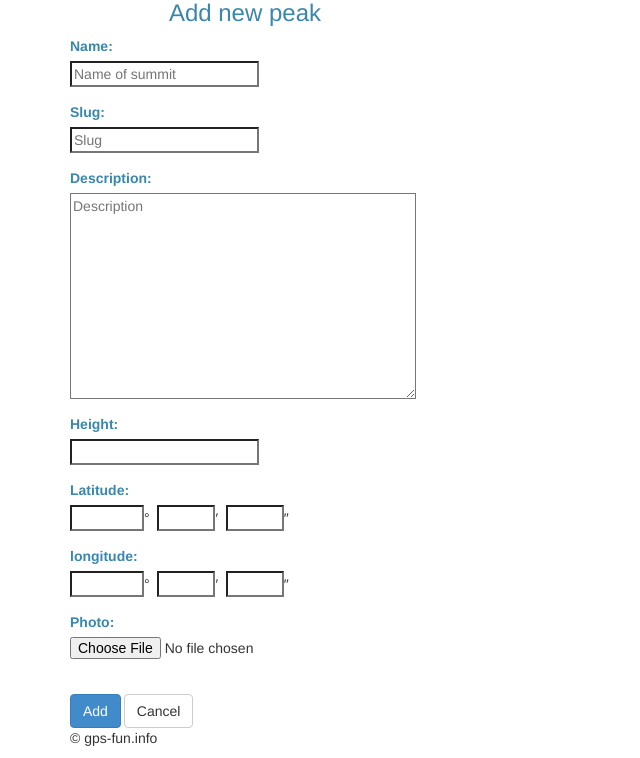
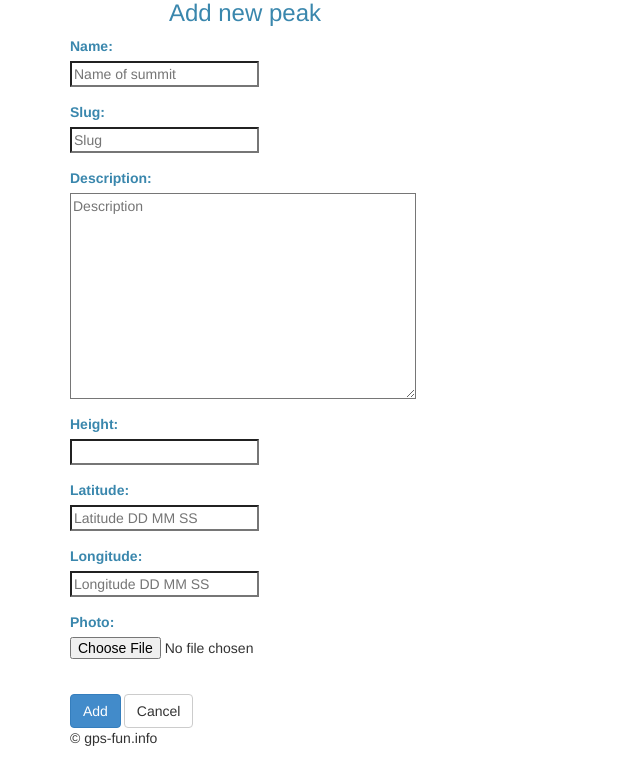
Before and after one commit to kostin-aleks/mountain-routes, a Django app: a page that uses routes/templates/Routes/add_ridge_peak.html in a window 1280 px wide. Shown: the part 92-850 px from the top of the page, without its empty margins (0-640 px from the left). Run offline with Django 3.2, Linux system fonts and the light colour scheme; a user stored in the database is signed in; tables that the repository leaves empty hold one stand-in row (values such as "Sample post"); some libraries are stand-ins or nearby versions.

Commit message:
improved inline editor

```diff
--- a/routes/mountains/forms.py
+++ b/routes/mountains/forms.py
@@ -68,8 +68,8 @@ class PeakPhotoForm(forms.Form):
         widget=ImagePreviewWidget())
 
 
-class PeakForm(forms.Form):
-    """ Form for Peak """
+class NewPeakForm(forms.Form):
+    """ Form for new Peak """
     name = forms.CharField(
         label=_('Name'),
         required=True,
@@ -97,6 +97,35 @@ class PeakForm(forms.Form):
         label=_('Photo'),
         required=False,
         widget=ImagePreviewWidget())
+    latitude = forms.CharField(
+        label=_('Latitude'),
+        required=True,
+        widget=forms.TextInput(attrs={
+            'placeholder': _('Latitude DD MM SS'),
+        }), )
+    longitude = forms.CharField(
+        label=_('Longitude'),
+        required=True,
+        widget=forms.TextInput(attrs={
+            'placeholder': _('Longitude DD MM SS'),
+        }), )
+
+    def clean_slug(self):
+        """
+        validate field slug
+        """
+        slug = self.cleaned_data['slug']
+        pattern = r'[^\-a-z0-9]'
+        if re.search(pattern, slug):
+            # Character other then . a-z 0-9 was found
+            raise ValidationError(
+                _("The slug must consist only of the characters (a-z, 0-9 and -)."))
+
+        return slug
+
+
+class PeakForm(NewPeakForm):
+    """ Form for Peak """
     latitude_degree = forms.IntegerField(
         label=_('degrees'),
         required=True,
@@ -140,19 +169,10 @@ class PeakForm(forms.Form):
         max_value=59,
         widget=forms.NumberInput(attrs={'size': 2})
     )
-
-    def clean_slug(self):
-        """
-        validate field slug
-        """
-        slug = self.cleaned_data['slug']
-        pattern = r'[^\-a-z0-9]'
-        if re.search(pattern, slug):
-            # Character other then . a-z 0-9 was found
-            raise ValidationError(
-                _("The slug must consist only of the characters (a-z, 0-9 and -)."))
-
-        return slug
+    latitude = forms.CharField(
+        required=False, )
+    longitude = forms.CharField(
+        required=False, )
 
 
 class RouteForm(forms.Form):
@@ -270,6 +290,31 @@ class RouteSectionForm(forms.ModelForm):
         )
 
 
+class RouteNewPointForm(forms.Form):
+    """ Form for new RoutePoint """
+    latitude = forms.CharField(
+        label=_('Latitude'),
+        required=True,
+        widget=forms.TextInput(attrs={
+            'placeholder': _('Latitude DD MM SS'),
+        }), )
+
+    longitude = forms.CharField(
+        label=_('Longitude'),
+        required=True,
+        widget=forms.TextInput(attrs={
+            'placeholder': _('Longitude DD MM SS'),
+        }), )
+
+    description = forms.CharField(
+        label=_('Description'),
+        required=True,
+        widget=forms.Textarea(attrs={
+            'placeholder': _('Description'),
+            'rows': 2,
+        }), )
+
+
 class RoutePointForm(forms.Form):
     """ Form for RoutePoint """
     latitude_degree = forms.IntegerField(
--- a/routes/mountains/models.py
+++ b/routes/mountains/models.py
@@ -1,6 +1,7 @@
 """ mountains models """
 
 import math
+import re
 from slugify import slugify
 
 from django.contrib.auth import get_user_model
@@ -78,7 +79,10 @@ class GeoPoint(models.Model):
         """
         items = list(map(int, re.findall(r'\d+', string)))
         if items:
-            return items[0] + items[1] / 60.0 + items[2] / 3600.0
+            degree = items[0] + items[1] / 60.0 + items[2] / 3600.0
+            if 'W' in string or 'S' in string or 'ю.ш.' in string or 'з.д.' in string:
+                degree = -degree
+            return degree
 
     def field_value(self, name='lat'):
         """
--- a/routes/mountains/views.py
+++ b/routes/mountains/views.py
@@ -18,8 +18,8 @@ from routes.mountains.models import (
     Ridge, Peak, Route, GeoPoint, RouteSection, RoutePoint, RoutePhoto,
     PeakPhoto, RidgeInfoLink)
 from routes.mountains.forms import (
-    RidgeForm, PeakForm, RouteForm, RouteSectionForm, RoutePointForm,
-    PeakPhotoForm, RidgeLinkForm, RoutePhotoForm)
+    RidgeForm, PeakForm, NewPeakForm, RouteForm, RouteSectionForm, RoutePointForm,
+    PeakPhotoForm, RidgeLinkForm, RoutePhotoForm, RouteNewPointForm)
 
 
 def divide_into_groups_of_three(lst):
@@ -322,18 +322,12 @@ def add_ridge_peak(request, slug):
         raise PermissionDenied()
 
     if request.method == 'POST':
-        form = PeakForm(request.POST)
+        form = NewPeakForm(request.POST)
 
         if form.is_valid():
             data = form.cleaned_data
-            latitude = abs(data['latitude_degree']) + data['latitude_minute'] / 60.0 \
-                + data['latitude_second'] / 3600.0
-            if data['latitude_degree'] < 0:
-                latitude = - latitude
-            longitude = abs(data['longitude_degree']) + data['longitude_minute'] / \
-                60.0 + data['longitude_second'] / 3600.0
-            if data['longitude_degree'] < 0:
-                longitude = - longitude
+            latitude = GeoPoint.coordinate_from_string(data['latitude'])
+            longitude = GeoPoint.coordinate_from_string(data['longitude'])
 
             Peak.objects.create(
                 ridge=the_ridge,
@@ -346,7 +340,7 @@ def add_ridge_peak(request, slug):
             )
             return HttpResponseRedirect(reverse('ridge', args=[the_ridge.slug]))
     else:
-        form = PeakForm()
+        form = NewPeakForm()
 
     args = {
         'form': form,
@@ -520,7 +514,7 @@ def add_peak_route(request, slug):
 
     args = {
         'form': form,
-        'peak': peak,
+        'peak': the_peak,
     }
 
     return render(
@@ -586,7 +580,7 @@ def edit_route(request, route_id):
         form = RouteForm(initial=data)
 
     form_section = RouteSectionForm()
-    form_point = RoutePointForm()
+    form_point = RouteNewPointForm()
     form_photo = RoutePhotoForm()
 
     args = {}
@@ -738,18 +732,12 @@ def add_route_point(request, route_id):
         raise PermissionDenied()
 
     if request.method == 'POST':
-        form = RoutePointForm(request.POST)
+        form = RouteNewPointForm(request.POST)
 
         if form.is_valid():
             data = form.cleaned_data
-            latitude = abs(data['latitude_degree']) + data['latitude_minute'] / 60.0 \
-                + data['latitude_second'] / 3600.0
-            if data['latitude_degree'] < 0:
-                latitude = - latitude
-            longitude = abs(data['longitude_degree']) + data['longitude_minute'] / \
-                60.0 + data['longitude_second'] / 3600.0
-            if data['longitude_degree'] < 0:
-                longitude = - longitude
+            latitude = GeoPoint.coordinate_from_string(data['latitude'])
+            longitude = GeoPoint.coordinate_from_string(data['longitude'])
             _point = GeoPoint.objects.create(
                 latitude=latitude,
                 longitude=longitude,
--- a/routes/templates/Routes/add_ridge_peak.html
+++ b/routes/templates/Routes/add_ridge_peak.html
@@ -37,7 +37,17 @@
           <label id="height-error" class="has-error" for="id_height">{{ form.height.errors }}</label>
         </div>
 
-        {% include "Routes/point_block.html" %}
+        <div class="form-group">
+          <label for="id_latitude" class="text-info">{{ form.latitude.label }}:</label><br>
+          {{ form.latitude }}
+          <label id="latitude-error" class="has-error" for="id_latitude">{{ form.latitude.errors }}</label>
+        </div>
+
+        <div class="form-group">
+          <label for="id_longitude" class="text-info">{{ form.longitude.label }}:</label><br>
+          {{ form.longitude }}
+          <label id="longitude-error" class="has-error" for="id_longitude">{{ form.longitude.errors }}</label>
+        </div>
 
         <div class="form-group">
           <label for="photo" class="text-info">{{ form.photo.label }}:</label><br>
--- a/routes/templates/Routes/edit_ridge_link.html
+++ b/routes/templates/Routes/edit_ridge_link.html
@@ -1,9 +1,9 @@
 {% load i18n %}
 {% load static %}
 
-<tr>
+<tr hx-target="this" hx-swap="outerHTML">
   <td colspan="3">
-    <form hx-target="this" hx-swap="outerHTML" hx-post="{% url "update-ridge-link" ridge.slug link.id %}" >
+    <form hx-post="{% url "update-ridge-link" ridge.slug link.id %}" >
       {% csrf_token %}
         <div>
             <span class="form-group">
--- a/routes/templates/Routes/edit_route_point.html
+++ b/routes/templates/Routes/edit_route_point.html
@@ -1,9 +1,9 @@
 {% load i18n %}
 {% load static %}
 
-<tr>
+<tr hx-target="this" hx-swap="outerHTML">
   <td colspan="3">
-    <form hx-target="this" hx-swap="outerHTML" hx-post="{% url "update-route-point" route.id point.id %}" >
+    <form hx-post="{% url "update-route-point" route.id point.id %}" >
       {% csrf_token %}
         <div>
             <span class="form-group">
--- a/routes/templates/Routes/edit_route_section.html
+++ b/routes/templates/Routes/edit_route_section.html
@@ -1,9 +1,9 @@
 {% load i18n %}
 {% load static %}
 
-<tr>
+<tr hx-target="this" hx-swap="outerHTML">
   <td colspan="4">
-    <form hx-target="this" hx-swap="outerHTML" hx-post="{% url "update-route-section" route.id section.id %}" >
+    <form hx-post="{% url "update-route-section" route.id section.id %}" >
       {% csrf_token %}
         <div>
             <span class="form-group">
```
Also changed, not shown: routes/templates/Routes/add_route_point.html (+17 -7 lines).
